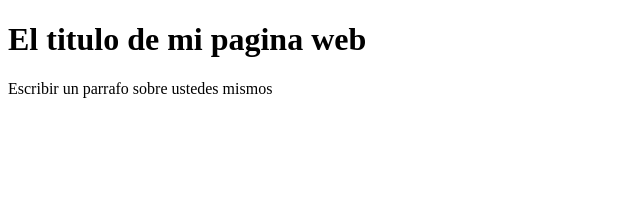
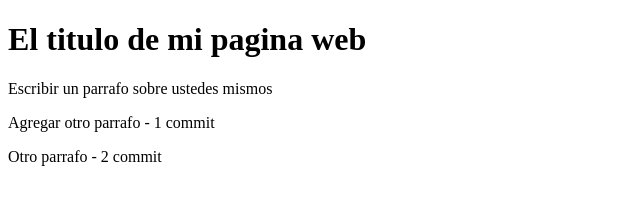
Before and after one commit to Ismael11235/Seminario_Git_Github, a plain HTML site: page index.html in a window 1280 px wide. Shown: the whole page, without its empty margins (0-640 px from the left). Drawn offline with Linux system fonts and the light colour scheme.

Commit message:
Creacion de parrafos

```diff
--- a/index.html
+++ b/index.html
@@ -10,5 +10,11 @@
     <p>
         Escribir un parrafo sobre ustedes mismos
     </p>
+    <p>
+        Agregar otro parrafo - 1 commit
+    </p>
+    <p>
+        Otro parrafo - 2 commit
+    </p>
 </body>
 </html>
```
